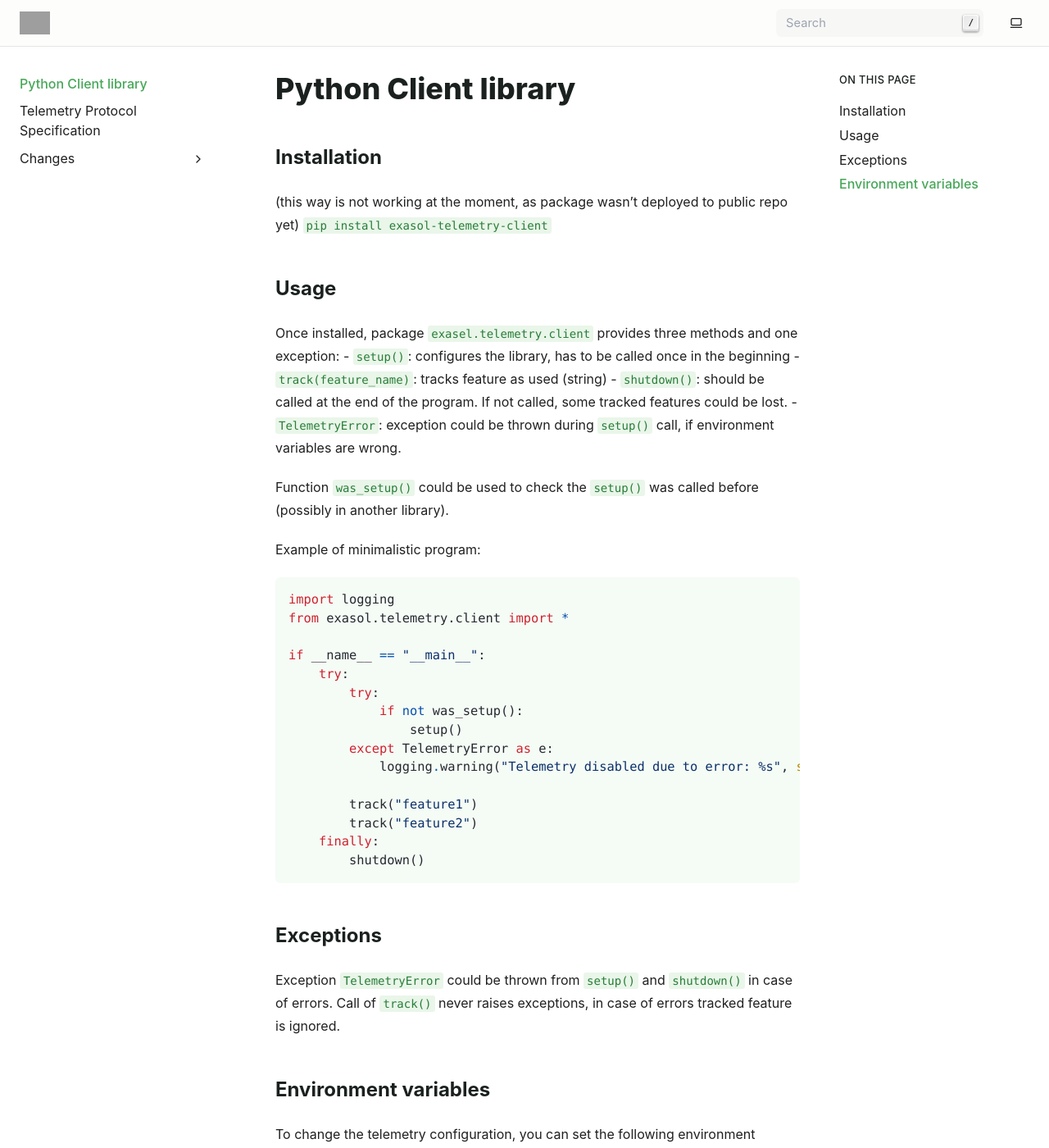
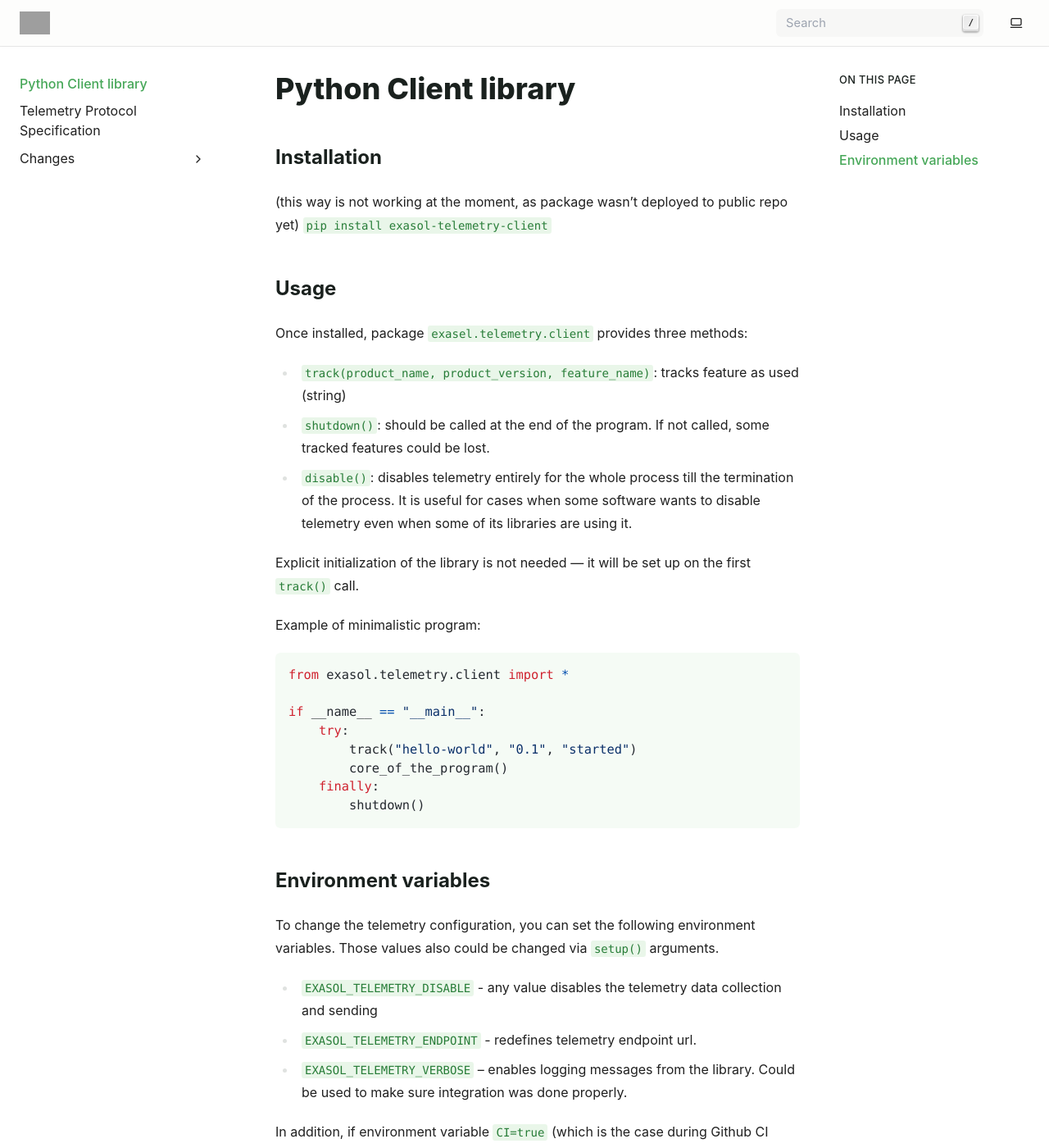
Before and after one commit to exasol/telemetry-client-python, a Sphinx documentation site: the page built from doc/client-python.rst, in a window 1280 px wide and 1400 px high. Shown: the whole window at 82% size. Built offline with Sphinx 7.4.7, drawn with Linux system fonts in a browser that asks for light colours; pages that are not in the unit, such as notebooks, are missing from menus; some of the changed text lies outside the part shown; grey boxes are pictures that could not be loaded.

Commit message:
Documentation

```diff
--- a/doc/client-python.rst
+++ b/doc/client-python.rst
@@ -11,42 +11,26 @@
 -----
 
 Once installed, package ``exasel.telemetry.client`` provides three
-methods and one exception: - ``setup()``: configures the library, has to
-be called once in the beginning - ``track(feature_name)``: tracks
-feature as used (string) - ``shutdown()``: should be called at the end
-of the program. If not called, some tracked features could be lost. -
-``TelemetryError``: exception could be thrown during ``setup()`` call,
-if environment variables are wrong.
+methods:
 
-Function ``was_setup()`` could be used to check the ``setup()`` was called
-before (possibly in another library).
+- ``track(product_name, product_version, feature_name)``: tracks feature as used (string)
+- ``shutdown()``: should be called at the end of the program. If not called, some tracked features could be lost.
+- ``disable()``: disables telemetry entirely for the whole process till the termination of the process. It is useful for cases when some software wants to disable telemetry even when some of its libraries are using it.
+
+Explicit initialization of the library is not needed --- it will be set up on the first ``track()`` call.
 
 Example of minimalistic program:
 
 .. code:: python
 
-   import logging
    from exasol.telemetry.client import *
 
    if __name__ == "__main__":
        try:
-           try:
-               if not was_setup():
-                   setup()
-           except TelemetryError as e:
-               logging.warning("Telemetry disabled due to error: %s", str(e))
-
-           track("feature1")
-           track("feature2")
+           track("hello-world", "0.1", "started")
+           core_of_the_program()
        finally:
            shutdown()
-
-Exceptions
-----------
-
-Exception ``TelemetryError`` could be thrown from ``setup()`` and
-``shutdown()`` in case of errors. Call of ``track()`` never raises exceptions, in case of errors
-tracked feature is ignored.
 
 Environment variables
 ---------------------
@@ -58,6 +42,6 @@
 -  ``EXASOL_TELEMETRY_DISABLE`` - any value disables the telemetry data
    collection and sending
 -  ``EXASOL_TELEMETRY_ENDPOINT`` - redefines telemetry endpoint url.
+-  ``EXASOL_TELEMETRY_VERBOSE`` -- enables logging messages from the library. Could be used to make sure integration was done properly.
 
-In addition, if environment variable ``CI=true`` (which is the case during Github CI workflows run)
-the telemetry is disabled unless explicitly enabled with ``setup()`` arguments.
+In addition, if environment variable ``CI=true`` (which is the case during Github CI workflows run).
```
